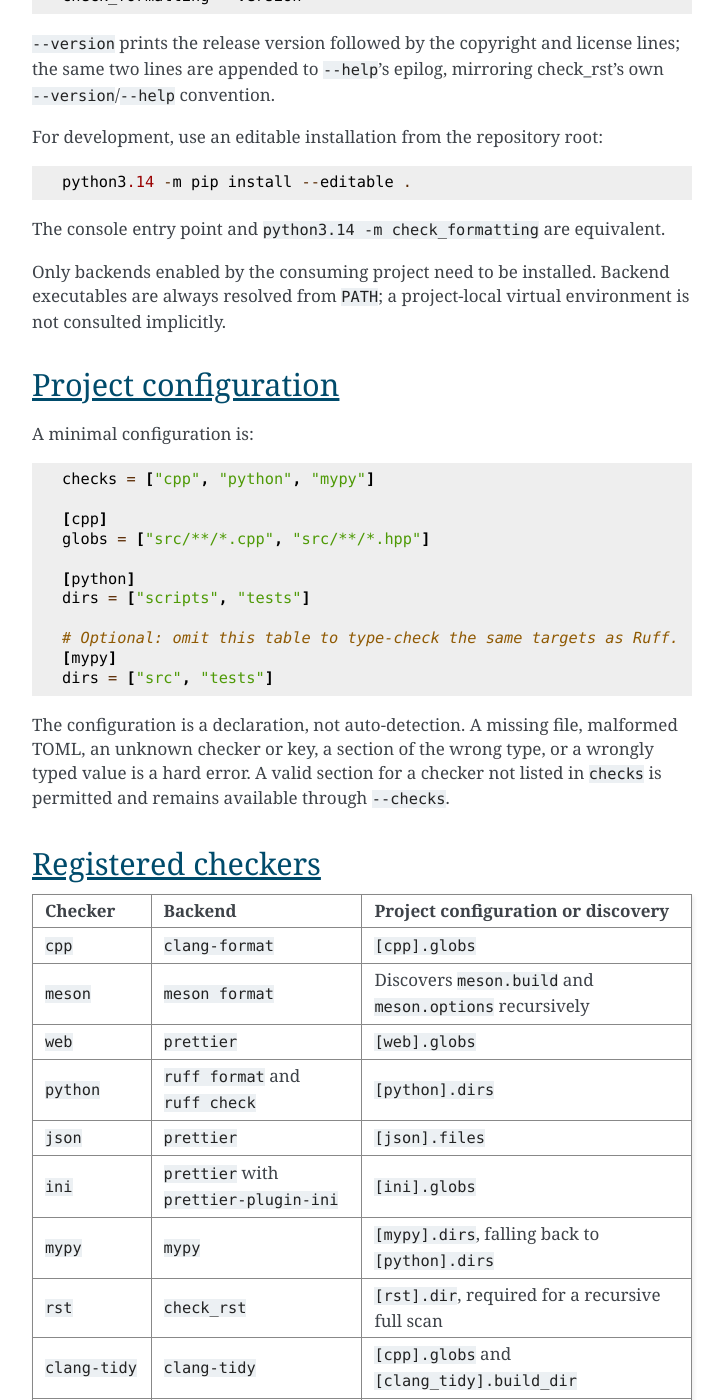
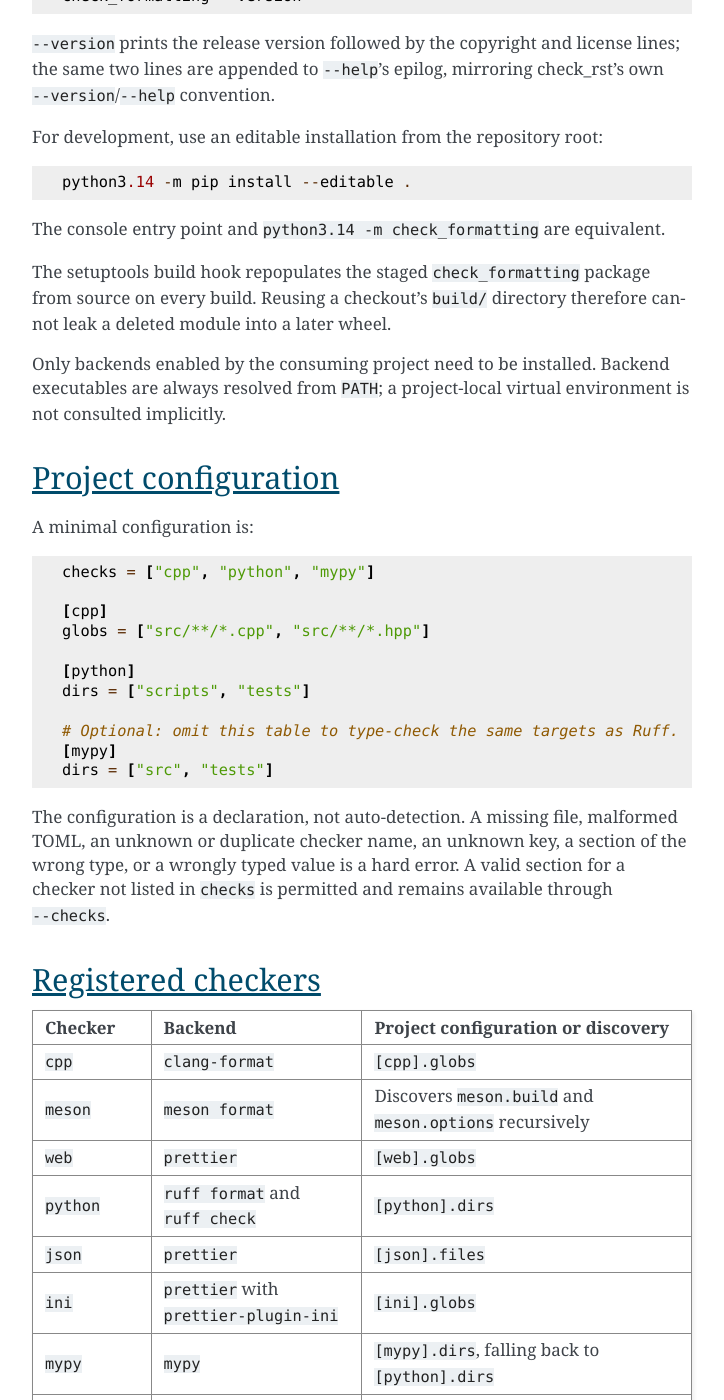
Before and after one commit to dememax/check_formatting, a Sphinx documentation site: the page built from docs/check_formatting.rst, in a window 1280 px wide and 1400 px high, scrolled down 1125 px. Shown: the whole window, without its empty margins (388-1112 px from the left). Built offline with Sphinx 7.4.7, drawn with Linux system fonts in a browser that asks for light colours.

Commit message:
fix: harden standalone execution and packaging
Treat an absent captured subprocess as a normal exit-127 checker result so optional Ruff absence cannot escape a worker future as a traceback. Reject duplicate checker names before concurrent dispatch, preventing duplicate --fix operations from racing on the same files.

Clean only check_formatting's staged build package before each setuptools build so removed source modules cannot leak from build/lib into new wheels. Document that guarantee, include setup.py in self-check scope, and align the exact system Ruff baseline with check_rst at 0.16.2.

Validation: 205 tests passed; mypy passed on 34 files; Ruff formatting and lint rules passed under installed 0.16.3 with its version gate isolated; check_rst 0.5.0 passed; and a contaminated-tree wheel installed cleanly without the legacy cli.py.

Co-Authored-By: Codex GPT-5 <noreply@openai.com>

```diff
--- a/docs/check_formatting.rst
+++ b/docs/check_formatting.rst
@@ -45,6 +45,10 @@ For development, use an editable installation from the repository root::
 
 The console entry point and ``python3.14 -m check_formatting`` are equivalent.
 
+The setuptools build hook repopulates the staged ``check_formatting`` package
+from source on every build.  Reusing a checkout's ``build/`` directory
+therefore cannot leak a deleted module into a later wheel.
+
 Only backends enabled by the consuming project need to be installed.  Backend
 executables are always resolved from ``PATH``; a project-local virtual
 environment is not consulted implicitly.
@@ -68,9 +72,10 @@ A minimal configuration is::
    dirs = ["src", "tests"]
 
 The configuration is a declaration, not auto-detection.  A missing file,
-malformed TOML, an unknown checker or key, a section of the wrong type, or a
-wrongly typed value is a hard error.  A valid section for a checker not listed
-in ``checks`` is permitted and remains available through ``--checks``.
+malformed TOML, an unknown or duplicate checker name, an unknown key, a
+section of the wrong type, or a wrongly typed value is a hard error.  A valid
+section for a checker not listed in ``checks`` is permitted and remains
+available through ``--checks``.
 
 *********************
 Registered checkers
--- a/pyproject.toml
+++ b/pyproject.toml
@@ -33,7 +33,7 @@ where = ["src"]
 [tool.ruff]
 line-length = 120
 target-version = "py314"
-required-version = "==0.16.1"
+required-version = "==0.16.2"
 
 [tool.ruff.lint]
 # B:   flake8-bugbear (design/logic issues)
```
Also changed, not shown: README.md (+6 -3 lines), setup.py (added, +25 -0 lines), .check_formatting.toml, 2 other files.
